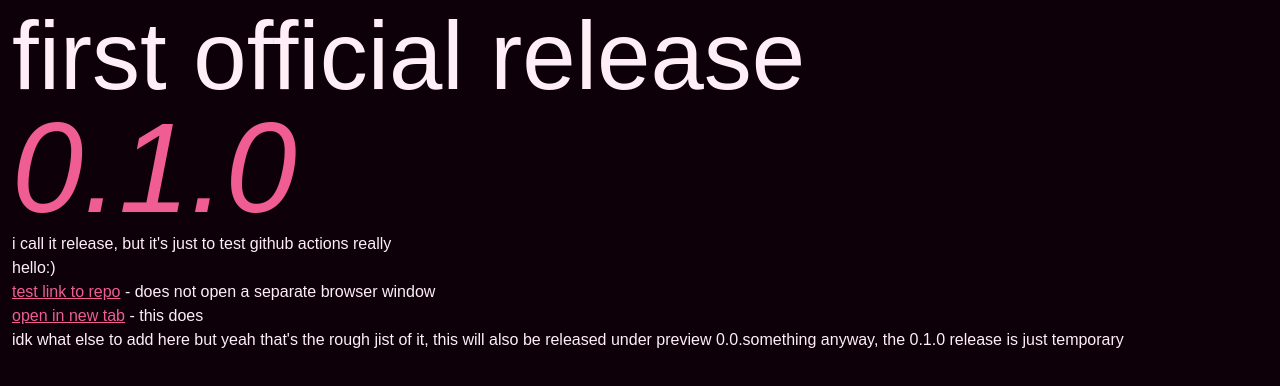
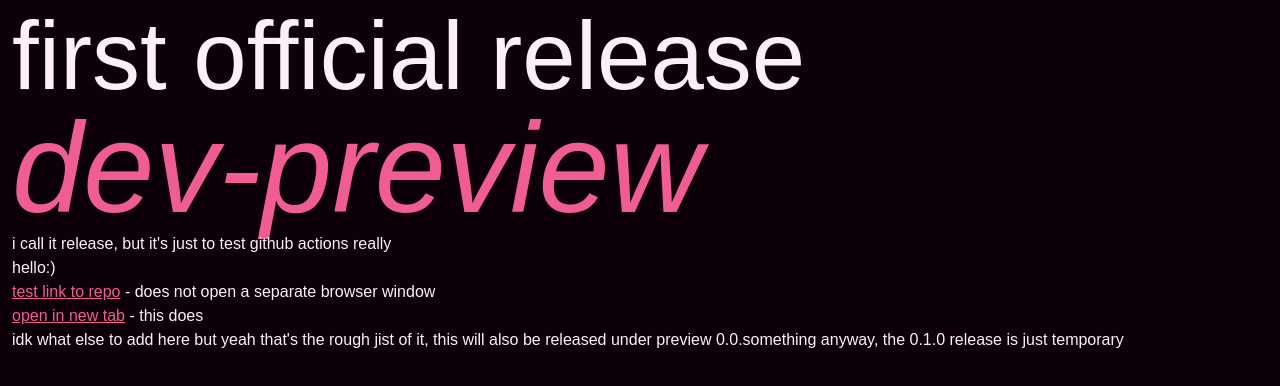
Before and after one commit to lacrimanstinea/isolde, a SvelteKit app in the folder core/app/: page / in a window 1280 px wide. Shown: the top 386 px of the page. Built offline with nearby package versions, Linux system fonts and the light colour scheme.

Commit message:
feat: add full version and release to ui and ci/cd

```diff
--- a/core/app/src/lib/components/titleBar.svelte
+++ b/core/app/src/lib/components/titleBar.svelte
@@ -6,6 +6,7 @@
 
     const appVersion = import.meta.env.VITE_APP_VERSION || 'dev';
     const isRelease = import.meta.env.VITE_IS_RELEASE === 'true';
+    const typeOfRelease = import.meta.env.VITE_TYPE_OF_RELEASE || 'preview';
 </script>
 
 <header
@@ -19,7 +20,7 @@
     >
         <LogoText />
         {#if !isRelease}
-            <span class="text-xs text-white font-elms opacity-100">{isRelease ? appVersion : appVersion + "-preview"}</span>
+            <span class="text-xs text-white font-elms opacity-100">{isRelease ? appVersion : appVersion + "-" + typeOfRelease}</span>
         {/if}
     </div>
 
--- a/core/app/src/routes/+page.svelte
+++ b/core/app/src/routes/+page.svelte
@@ -2,6 +2,10 @@
     import { onMount } from 'svelte';
     import { getPlatform, type PlatformInfo } from '$lib/utils/platform';
     let platform = $state<PlatformInfo | null>(null);
+
+    const appVersion = import.meta.env.VITE_APP_VERSION || 'dev';
+    const isRelease = import.meta.env.VITE_IS_RELEASE === 'true';
+    const typeOfRelease = import.meta.env.VITE_TYPE_OF_RELEASE || 'preview';
 
     onMount(async () => {
         platform = await getPlatform();
@@ -11,7 +15,7 @@
 <div class="flex flex-col min-h-full">
     <!-- stick to top -->
     <div>
-        <h1 class="text-8xl">first official release</h1> <h2 class="text-9xl text-accent font-thin italic">0.1.0</h2>
+        <h1 class="text-8xl">first official release</h1> <h2 class="text-9xl text-accent font-thin italic">{appVersion + (isRelease ? '' : '-' + typeOfRelease)}</h2>
         <p>i call it release, but it's just to test github actions really</p>
         <p>hello:)</p>
         <a href="https://github.com/lacrimanstinea/isolde">test link to repo</a> - does not open a separate browser window
```
